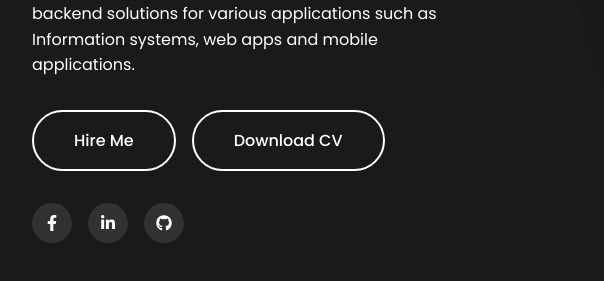
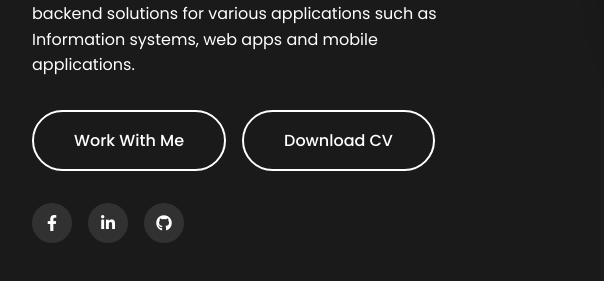
Before and after one commit to sydneymulando/sydneys-web-portifolio, a plain HTML site: page index.html in a window 1280 px wide. Shown: the part 459-740 px from the top of the page, 96-700 px from the left. Drawn offline with Linux system fonts and the light colour scheme.

Commit message:
tiny change

```diff
--- a/index.html
+++ b/index.html
@@ -26,7 +26,7 @@
             <h2>Software Engineer</h2>
             <p>Hi. I'm sydney mulando and I am a software engineer. I specialize in building AI automations, predictive analysis, and also strong and robust enterprise level backend solutions  for various applications such as Information systems, web apps and mobile applications.</p>
             <div class="cta-buttons">
-                <a href="contact.html" class="btn primary">Hire Me</a>
+                <a href="contact.html" class="btn primary">Work With Me</a>
                 <a href="assets/cv.pdf" class="btn secondary" download>Download CV</a>
             </div>
             <div class="social-links">
```
